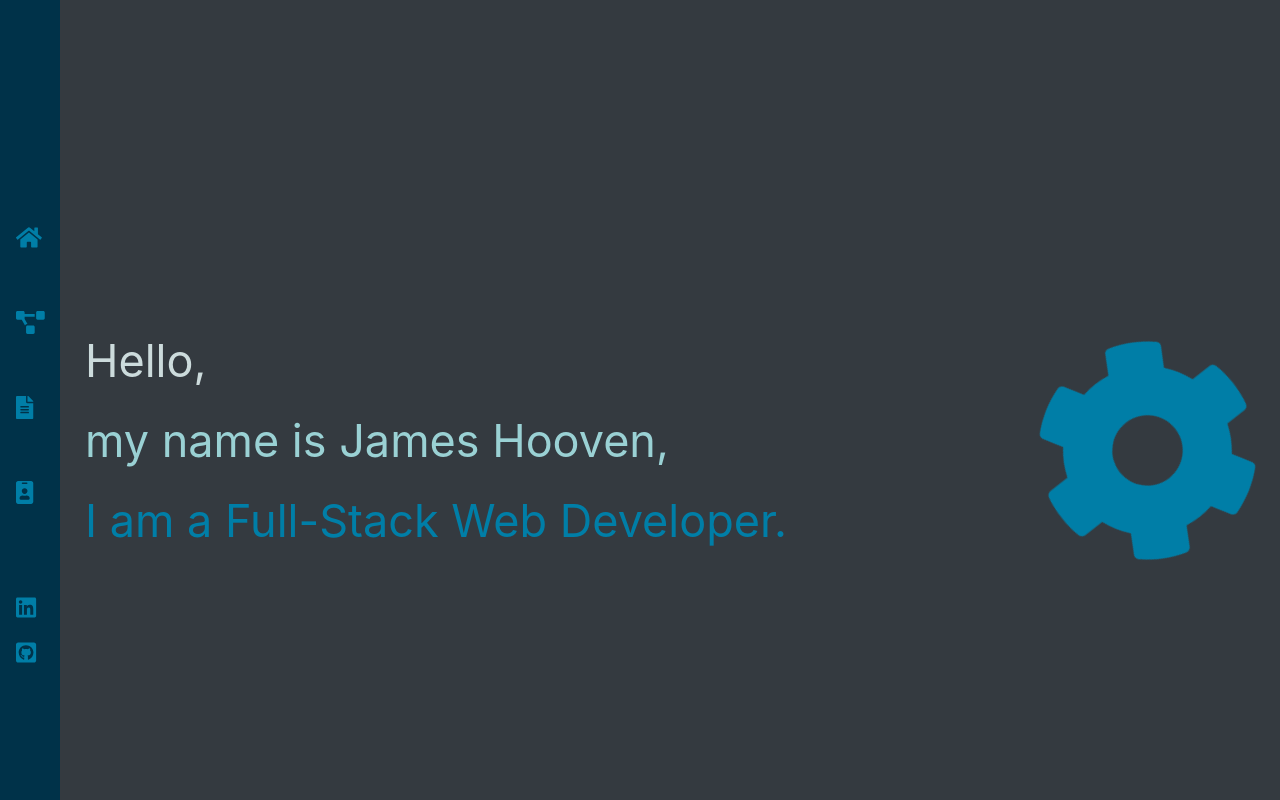
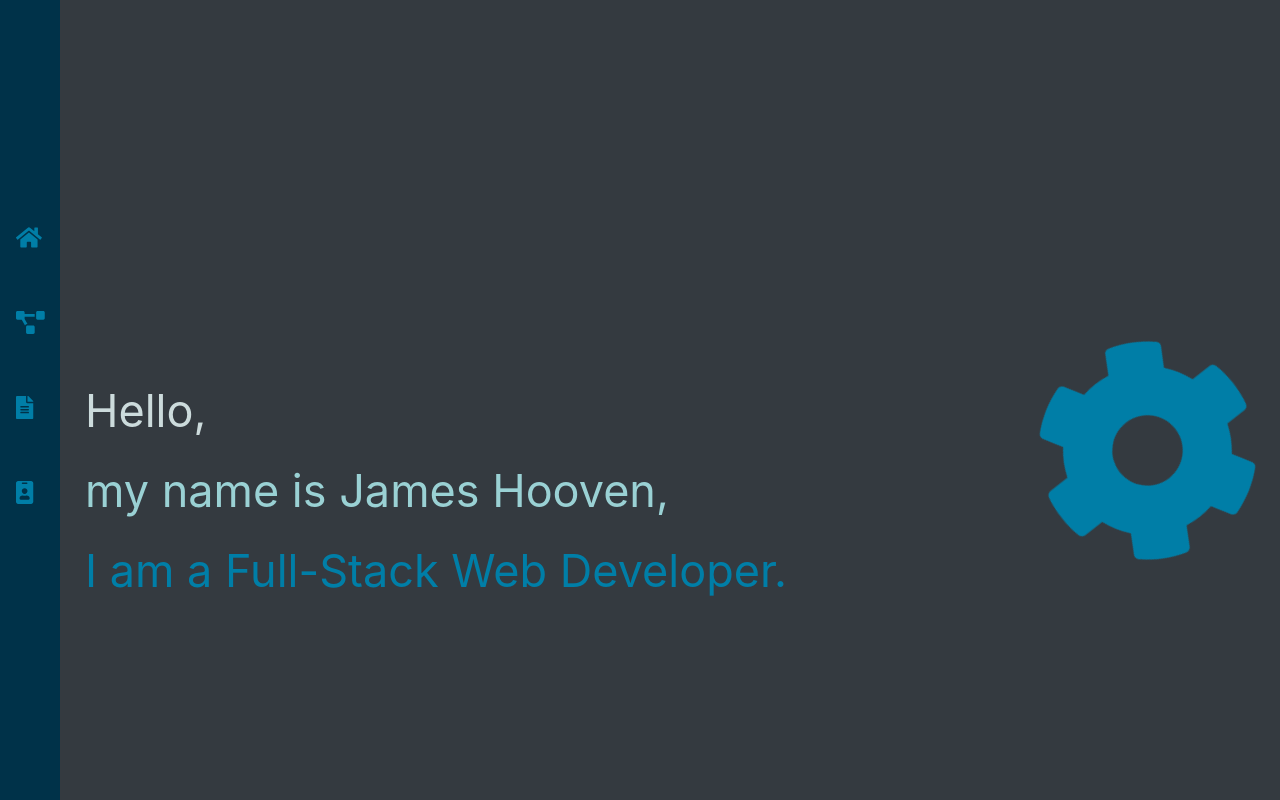
Before and after one commit to 8connor/jamesHoovenPortfolio, a Next.js app: page /Components/InfoSection in a window 1280 px wide. Shown: the top 800 px of the page. Built offline with nearby package versions, Linux system fonts and the light colour scheme.

Commit message:
merging.

```diff
--- a/package.json
+++ b/package.json
@@ -11,6 +11,7 @@
     "@fortawesome/fontawesome-svg-core": "^1.2.32",
     "@fortawesome/free-solid-svg-icons": "^5.15.1",
     "@fortawesome/react-fontawesome": "^0.1.13",
+    "animejs": "^3.2.1",
     "bootstrap": "^4.5.3",
     "next": "10.0.3",
     "node-sass": "^5.0.0",
--- a/pages/Components/InfoSection/index.js
+++ b/pages/Components/InfoSection/index.js
@@ -1,25 +1,41 @@
-import React from "react";
+import React, { useEffect } from "react";
 import Container from "react-bootstrap/Container";
 import Row from "react-bootstrap/Row";
 import Col from "react-bootstrap/Col";
 import { FontAwesomeIcon } from '@fortawesome/react-fontawesome';
 import { faCog } from "@fortawesome/free-solid-svg-icons"
 import Styles from "./InfoSection.module.css";
-import Card  from "react-bootstrap/Card";
+import Card from "react-bootstrap/Card";
+import anime from "animejs/lib/anime"
+
 
 function InfoCon() {
+    useEffect(() => {
+        anime({
+            targets: '.introText',
+            opacity: 1,
+            translateY: 50,
+            rotate: {
+                value: 360,
+                duration: 2000,
+                easing: 'easeInExpo'
+            },
+            delay: anime.stagger(100, { start: 1000 }),
+        });
+    }, [])
+
     return (
         <>
             <Container id="Home">
                 <Row className={Styles.infoCon}>
                     <Col sm={{ span: 10, offset: 0 }} md={{ span: 10, offset: 0 }} lg={{ span: 10, offset: 0 }}>
-                        <p className="text-success" style={{ marginBottom: "-10px" }}>
+                        <p className="text-success introText" style={{ marginBottom: "-10px" }}>
                             Hello,
                         </p>
                         <br />
-                        <p className="text-danger" style={{ marginBottom: "-10px" }}>my name is James Hooven,</p>
+                        <p className="text-danger introText" style={{ marginBottom: "-10px" }}>my name is James Hooven,</p>
                         <br />
-                        <p className="text-primary">
+                        <p className="text-primary introText">
                             I am a Full-Stack Web Developer.
                         </p>
                     </Col>
--- a/pages/Components/SideBar/SideBar.module.css
+++ b/pages/Components/SideBar/SideBar.module.css
@@ -23,7 +23,7 @@
 }
 
 .socials{
-  margin-top: 80px
+  margin-top: 300px
 }
 
 .socials a{
```
Also changed, not shown: pages/Components/InfoSection/InfoSection.module.css (+4 -3 lines), 1 other file (tests, documents, lock files or other folders).
